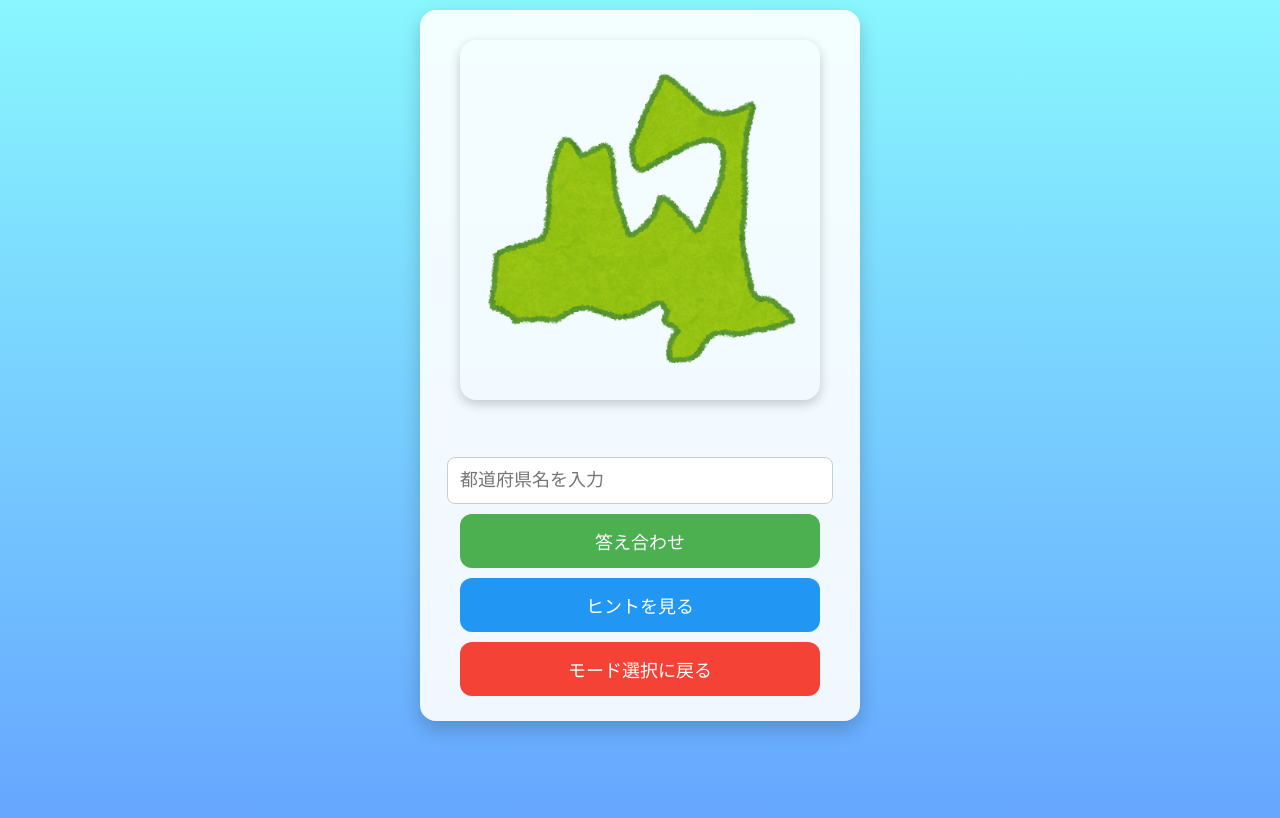
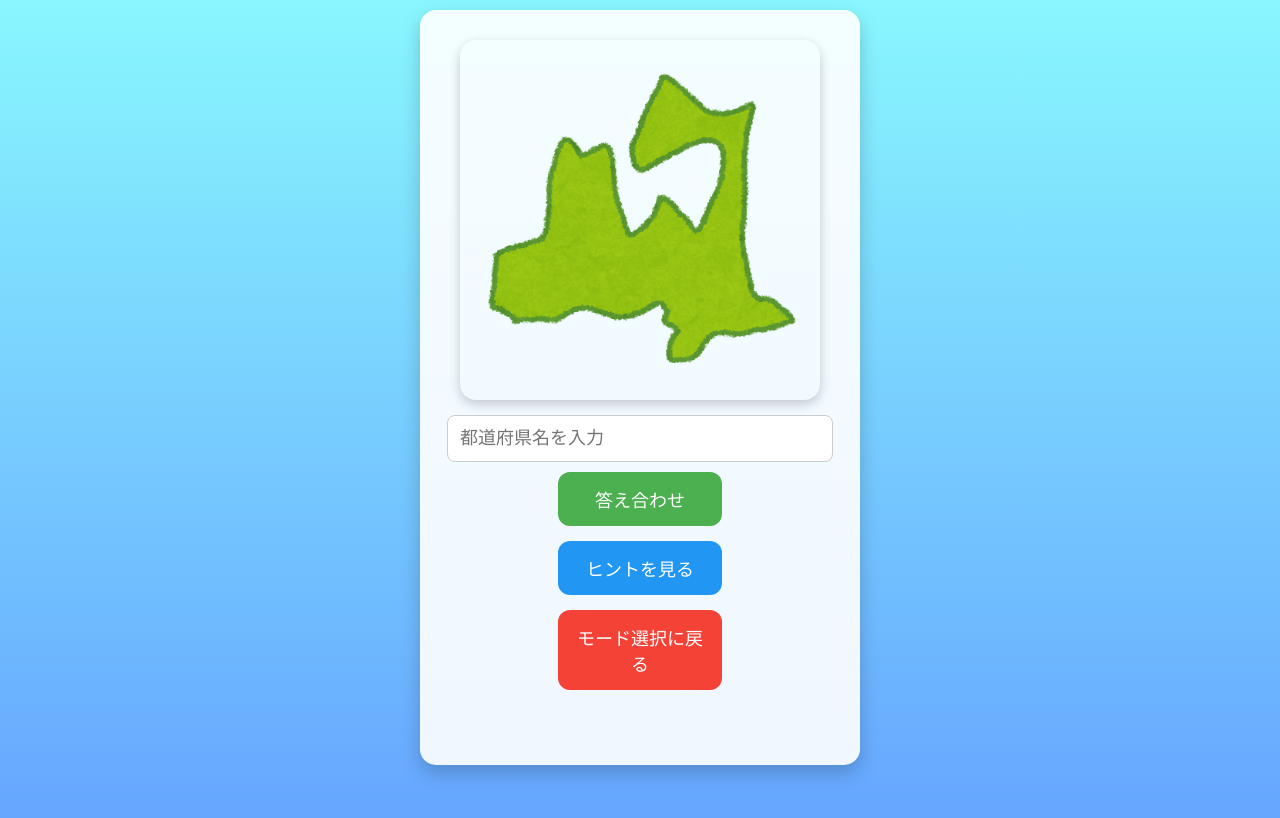
Before and after one commit to akkyommm-crypto/todofuken-game, a plain HTML site: page index.html in a window 1280 px wide. Both pictures are taken after a click on the button "東北地方（北海道含む）". Drawn offline with Linux system fonts and the light colour scheme.

Commit message:
Update index.html

```diff
--- a/index.html
+++ b/index.html
@@ -3,7 +3,7 @@
 <head>
 <meta charset="utf-8">
 <meta name="viewport" content="width=device-width,initial-scale=1">
-<title>都道府県形当てゲーム（かっこいい版）</title>
+<title>都道府県形当てゲーム（ボタン固定版）</title>
 <link href="https://fonts.googleapis.com/css2?family=Roboto:wght@500;700&display=swap" rel="stylesheet">
 <style>
 body{
@@ -51,7 +51,7 @@ button:hover{
 #hint{
   width:90%;
   max-width:400px;
-  min-height:50px;
+  min-height:50px; /* 高さ固定 */
   margin:5px 0;
   background:#eef;
   display:flex;
@@ -60,6 +60,14 @@ button:hover{
   font-size:16px;
   border-radius:8px;
   display:none;
+}
+
+#result{
+  width:90%;
+  max-width:400px;
+  min-height:40px; /* 高さ固定 */
+  text-align:center;
+  font-size:18px;
 }
 
 input{
@@ -92,6 +100,13 @@ input{
   box-shadow:0 8px 20px rgba(0,0,0,0.2);
 }
 
+.buttons{
+  display:flex;
+  flex-direction:column;
+  align-items:center;
+  gap:5px;
+}
+
 @keyframes pop{
   0%{transform: scale(0.5);}
   100%{transform: scale(1);}
@@ -119,18 +134,19 @@ input{
 
 <div id="gameArea" style="display:none;">
   <img id="prefImg" src="" alt="都道府県の形">
-  <p id="result"></p>
-  <p id="score"></p>
   <div id="hint"></div>
   <input type="text" id="guess" placeholder="都道府県名を入力">
-  <button id="checkBtn">答え合わせ</button>
-  <button id="hintBtn">ヒントを見る</button>
-  <button id="backBtn">モード選択に戻る</button>
-
+  <div class="buttons">
+    <button id="checkBtn">答え合わせ</button>
+    <button id="hintBtn">ヒントを見る</button>
+    <button id="backBtn">モード選択に戻る</button>
+  </div>
+  <div id="result"></div>
+  <p id="score"></p>
 </div>
 
 <script>
-// 都道府県データ（必要に応じて全都道府県追加）
+// 都道府県データ（例）
 const prefectures = [
   {name:'北海道', img:'hokkaido.png', region:'東北地方', hint:'札幌市が県庁所在地'},
   {name:'青森県', img:'aomori.png', region:'東北地方', hint:'りんごが有名'},
@@ -139,7 +155,6 @@ const prefectures = [
   {name:'秋田県', img:'akita.png', region:'東北地方', hint:'秋田犬'},
   {name:'山形県', img:'yamagata.png', region:'東北地方', hint:'さくらんぼ'},
   {name:'福島県', img:'fukushima.png', region:'東北地方', hint:'桃の生産量が多い'}
-  // 他の都道府県も追加可能
 ];
 
 let remainingPrefectures = [];
@@ -182,7 +197,6 @@ function startMode(mode){
   } else if(mode==='tohoku'){
     selectedPrefectures = prefectures.filter(p=>p.region==='東北地方');
   }
-  // 他の地方も同様に追加可能
 
   remainingPrefectures = [...selectedPrefectures];
   correctCount=0;
```
